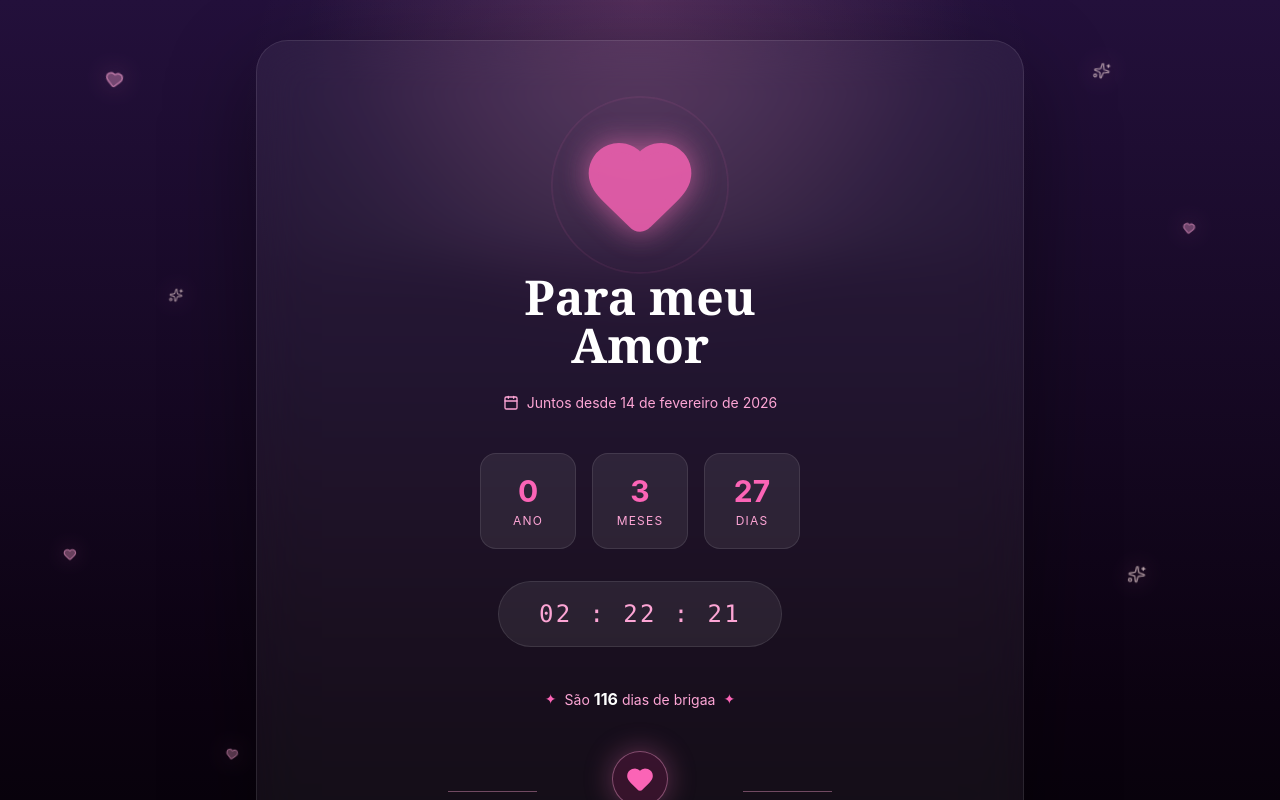
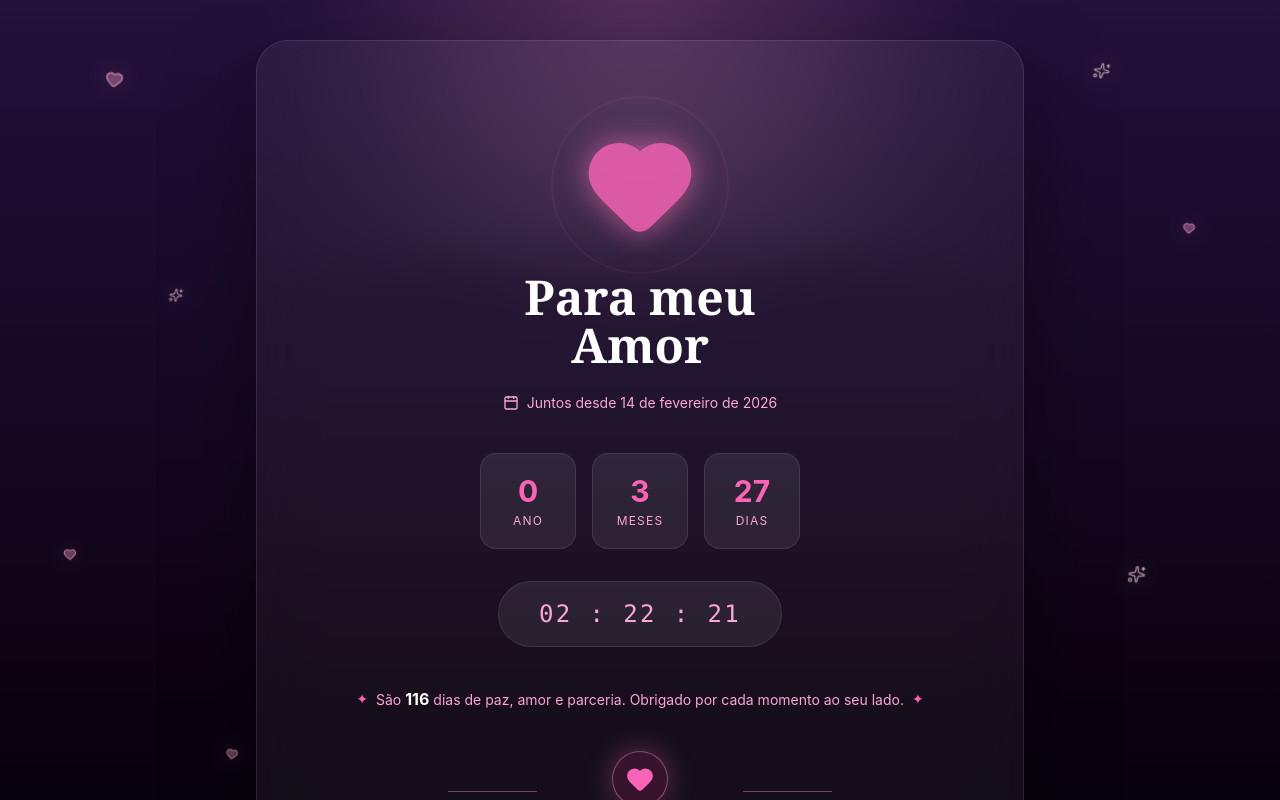
Before and after one commit to Gakira06/PresentedaLUparaoHemerson, a React (Vite) app: page /#/principal in a window 1280 px wide. Shown: the top 800 px of the page. Built offline with nearby package versions, Linux system fonts and the light colour scheme.

Commit message:
arrumnado dias de

```diff
--- a/src/pages/PagePrincipal.jsx
+++ b/src/pages/PagePrincipal.jsx
@@ -304,7 +304,7 @@ export default function PagePrincipal() {
               <strong className="text-white text-base">
                 {totalDiasJuntos()}
               </strong>{" "}
-              dias de brigaa
+              dias de paz, amor e parceria. Obrigado por cada momento ao seu lado.
             </span>
             <span className="text-pink-400">✦</span>
           </div>
```
